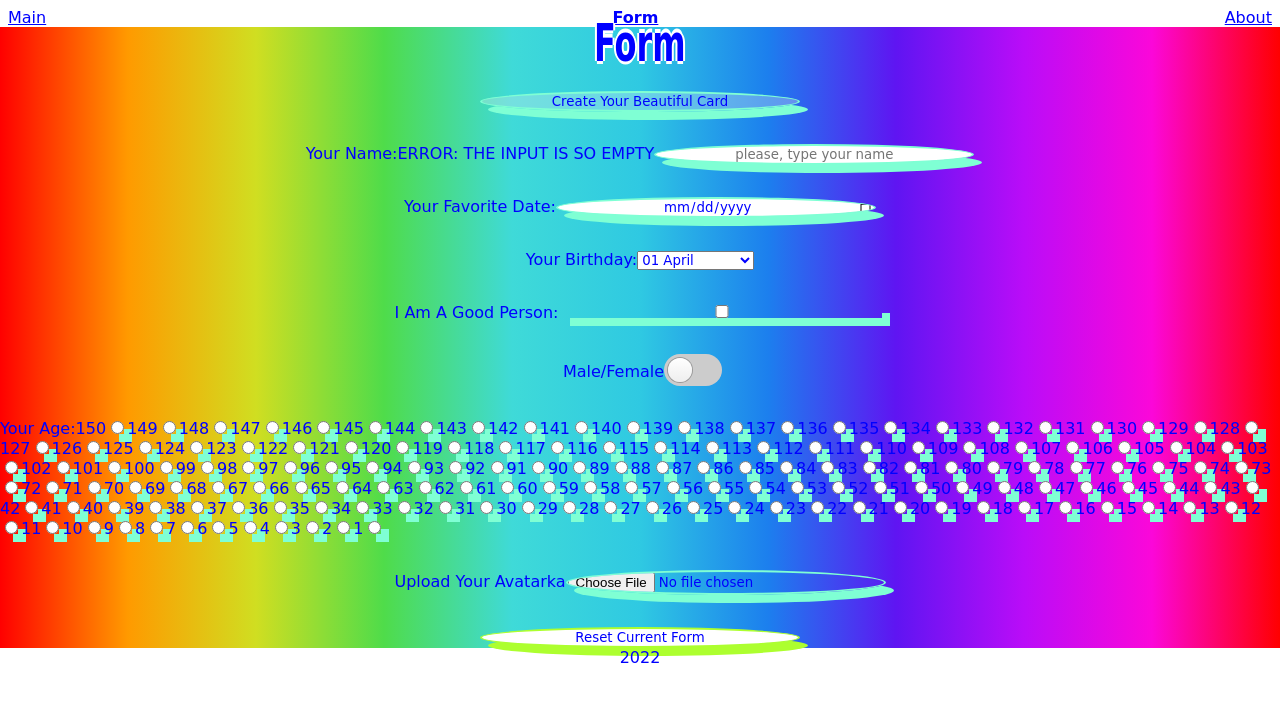
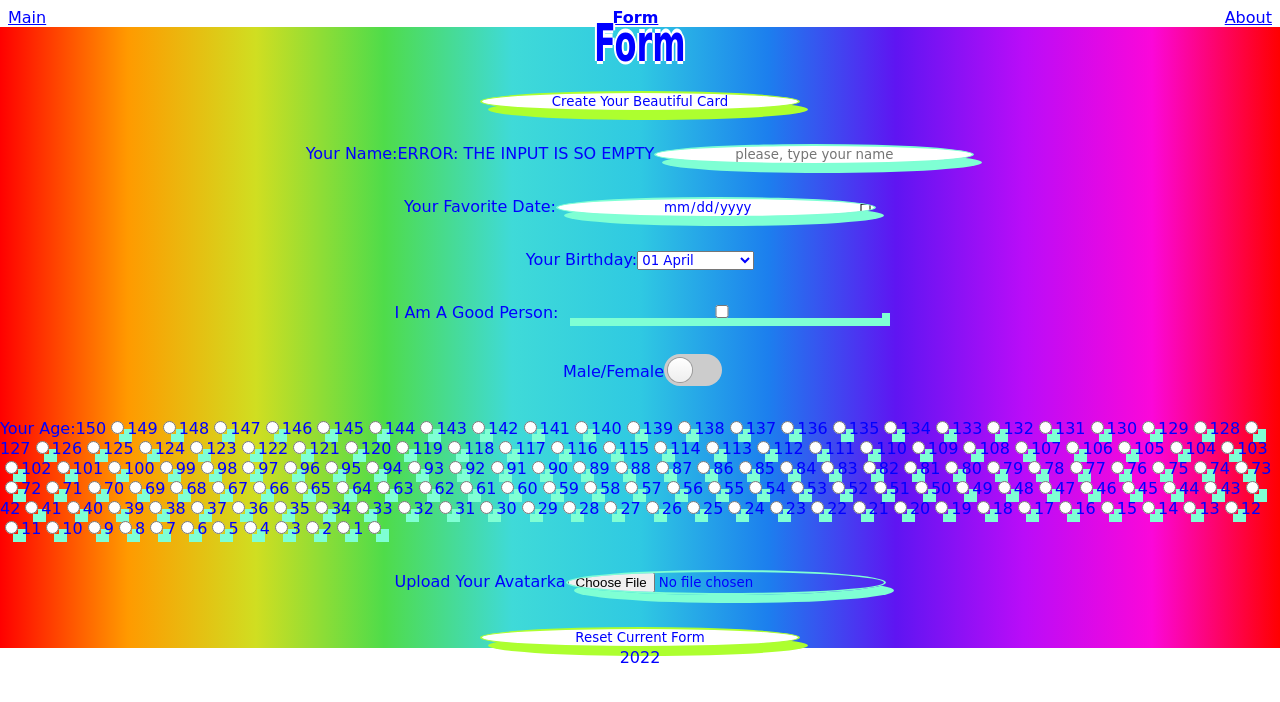
Before and after one commit to AmelianceSkyMusic/amelianceskymusic-REACT2022Q3, a React (Create React App) app in the folder react-02-forms/: page /form in a window 1280 px wide. Shown: the top 702 px of the page. Built offline with nearby package versions, Linux system fonts and the light colour scheme.

Commit message:
refactor: update button style

```diff
--- a/react-02-forms/src/App/components/form/Button.css
+++ b/react-02-forms/src/App/components/form/Button.css
@@ -1,3 +1,20 @@
 input[type="submit"] {
+  width: 320px;
+  text-align: center;
+  border-radius: 50%;
+  box-shadow: 8px 8px greenyellow;
+  border: 2px solid greenyellow;
+  background-color: white;
   cursor: pointer;
 }
+
+input[type="submit"]:hover {
+  border-radius: 0;
+  cursor: pointer;
+  box-shadow: 16px 16px black;
+}
+
+input[type="submit"]:active {
+  border-radius: 0;
+  background-color: greenyellow;
+}
```
